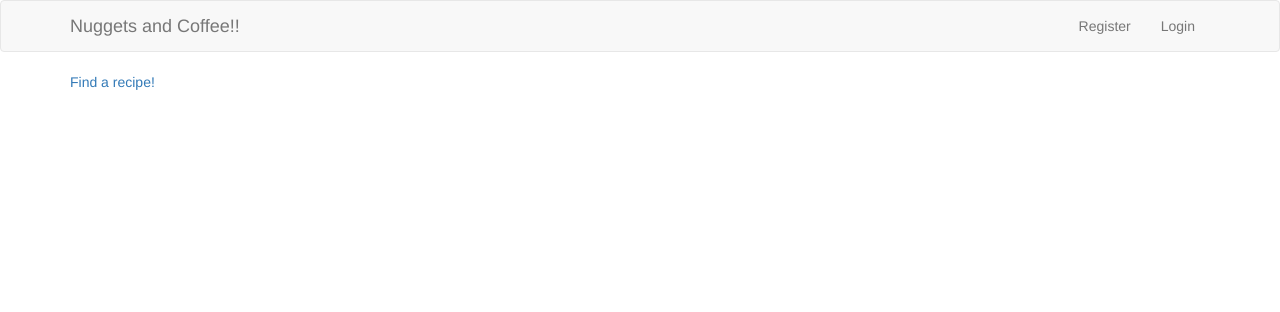
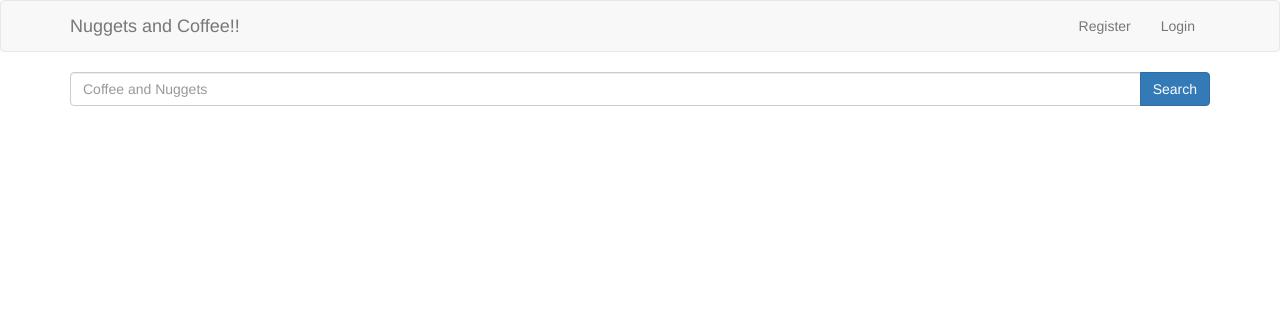
Before and after one commit to james9909/nuggets-and-coffee, a Python web app: template templates/recipes.html in a window 1280 px wide. Shown: the top 312 px of the page. Run offline with Jinja, Linux system fonts and the light colour scheme; the template is opened without the code that fills it, so the values that code supplies are empty; some libraries are stand-ins or nearby versions.

Commit message:
Fixed pages for coffee and nuggets

```diff
--- a/templates/mainCoffee.html
+++ b/templates/mainCoffee.html
@@ -9,4 +9,6 @@
 
 {% block body %}
 
+<a href="/Clocation">Find a coffee venue!</a>
+
 {% endblock %}
--- a/templates/recipes.html
+++ b/templates/recipes.html
@@ -2,16 +2,24 @@
 
 {% block things %}
 
-<a href="/Nlocation">Find a recipe!</a>
+<form action="/recipes" method="POST">
+    <div class="input-group">
+        <input class="form-control" type="text" name="food_query" placeholder="Coffee and Nuggets">
+        <span class="input-group-btn">
+            <button class="btn btn-primary" type="submit">Search</button>
+        </span>
+    </div>
+</form>
+
 <br><br><br>
-
+{% if posted == "true" %}
 {% for item in range(recipe_len) -%}
 {% if loop.index is equalto 1 %} <div class="row"> {% endif %}
   <div class="col-md-4">
     <div class="card" style="width: 20rem">
         <img class="card-img-top" src={{recipe_images[item]}} height=90% width=90%>
         <div class="card-block">
-            <h4 class="card-title">{{recipe_titles[item]}}</h4>
+            <h4 class="card-title">{{recipe_titles[item].decode('utf-8')}}</h4>
             <a href={{recipe_urls[item]}} class="btn btn-primary">See more</a>
         </div>
     </div>
@@ -21,5 +29,6 @@
     {% if loop.index is divisibleby 3 %}</div><div class="row">{% endif %}
     {% if loop.index is equalto recipe_len %}</div>{% endif %}
 {%- endfor %}
+{% endif %}
 
 {% endblock %}
```
Also changed, not shown: templates/main.html (+7 -3 lines).
